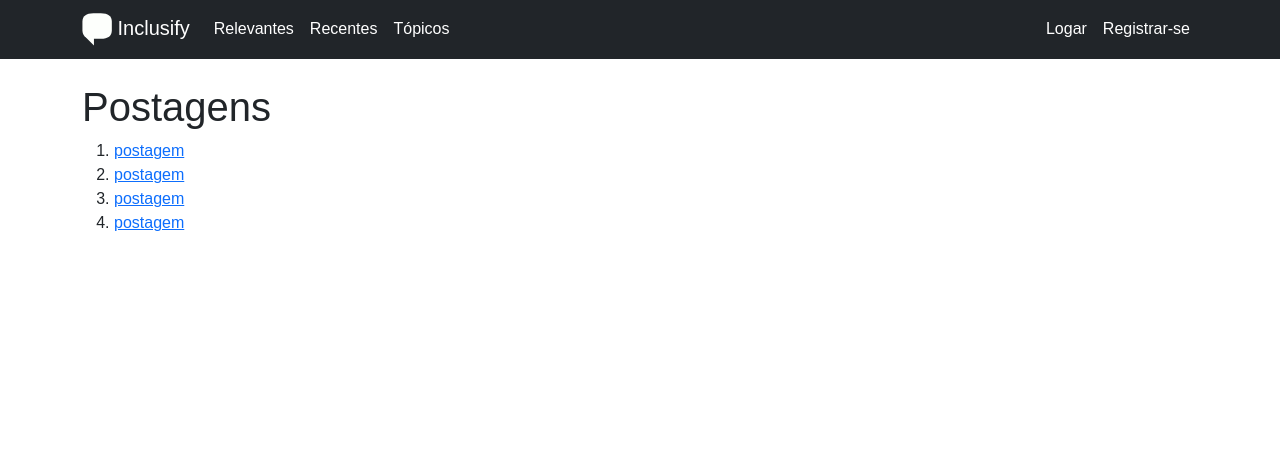
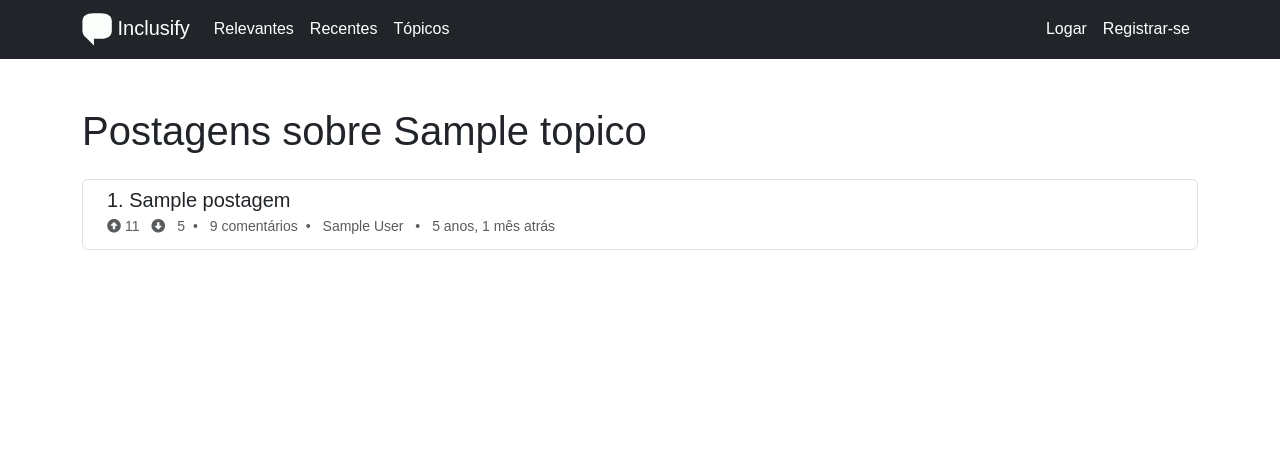
Before and after one commit to denilsondmoura/inclusify, a Django app: page /topicos/1/postagens/ in a window 1280 px wide. Shown: the top 449 px of the page. Run offline with Django 5.2, Linux system fonts and the light colour scheme; tables that the repository leaves empty hold one stand-in row (values such as "Sample post"); some web fonts are replaced.

Commit message:
Implementação das paginas de postagens_relevantes_list, postagens_recentes_list, topicos_list e topico_postagens_list

```diff
--- a/apps/accounts/models.py
+++ b/apps/accounts/models.py
@@ -13,9 +13,9 @@ class Profile(AbstractUser):
     # Substitui o campo username pelo email como identificador principal (opcional)
     # Se quiser usar o email como principal login:
     # username = None
-    # email = models.EmailField("email address", unique=True)
+    # email = models.EmailField("email address", unique=True)s
 
-    nome_publico = models.CharField(max_length=150, blank=True, null=True)
+    nome_publico = models.CharField(max_length=150, blank=False, null=False)
     foto = models.ImageField(upload_to="fotos_perfil/", blank=True, null=True)
     descricao_perfil = models.TextField(blank=True, null=True)
     theme = models.CharField(max_length=50, choices=THEME_CHOICES, default="light")
@@ -28,4 +28,4 @@ class Profile(AbstractUser):
     # REQUIRED_FIELDS = []  # Campos obrigatórios além do email para criar superuser
 
     def __str__(self):
-        return self.email if self.email else self.username
+        return self.nome_publico
--- a/apps/core/models.py
+++ b/apps/core/models.py
@@ -4,10 +4,15 @@ from .mixins import AuditMixin
 
 class Topico(AuditMixin):
     nome = models.CharField(max_length=100)
-    descricao = models.TextField()
+    descricao = models.TextField(max_length=250)
 
     def __str__(self):
         return self.nome
+
+    @property
+    def post_count(self):
+        # TODO: Implementar calculo
+        return 165
 
 
 class Postagem(AuditMixin):
@@ -22,6 +27,23 @@ class Postagem(AuditMixin):
 
     def __str__(self):
         return self.titulo
+
+    @property
+    def upvotes_count(self):
+        # TODO: Implementar calculo
+        return 11
+
+    @property
+    def downvotes_count(self):
+        # TODO: Implementar calculo
+        return 5
+
+    @property
+    def comentarios_count(self):
+        # TODO: Implementar calculo
+        return 9
+
+
 
 
 class Comentario(AuditMixin):
--- a/apps/core/templates/base.html
+++ b/apps/core/templates/base.html
@@ -6,10 +6,11 @@
   <meta charset="UTF-8">
   <meta name="viewport" content="width=device-width, initial-scale=1.0">
   <title>Inclusify</title>
+  <link rel="icon" type="image/png" href="{% static 'img/logo.svg'%}">
   <link rel="preconnect" href="https://fonts.googleapis.com">
   <link rel="preconnect" href="https://fonts.gstatic.com" crossorigin>
+  <link rel="stylesheet" href="https://cdnjs.cloudflare.com/ajax/libs/font-awesome/5.15.4/css/all.min.css">
   <link href="https://fonts.googleapis.com/css2?family=ADLaM+Display&display=swap" rel="stylesheet">
-  <!-- Bootstrap 5 CSS via CDN -->
   <link href="https://cdn.jsdelivr.net/npm/bootstrap@5.3.0/dist/css/bootstrap.min.css" rel="stylesheet">
   <style>
     body {
@@ -132,7 +133,7 @@
     </nav>
   </header>
 
-  <main class="container mt-4 h-100">
+  <main class="container my-5 h-100">
     {% block content %}
     {% endblock content %}
   </main>
--- /dev/null
+++ b/apps/core/templates/partials/paginacao.html
@@ -0,0 +1,37 @@
+{% if is_paginated %}
+<nav class="d-flex justify-content-center mt-5" aria-label="Navegação da página">
+    <ul class="pagination">
+        {% if page_obj.has_previous %}
+        <li class="page-item">
+            <a class="page-link text-dark" href="?page=1" aria-label="Primeira">
+                &laquo; Primeira
+            </a>
+        </li>
+        <li class="page-item">
+            <a class="page-link text-dark" href="?page={{ page_obj.previous_page_number }}" aria-label="Anterior">
+                &lsaquo; Anterior
+            </a>
+        </li>
+        {% endif %}
+
+        <li class="page-item disabled">
+            <span class="page-link">
+                Página {{ page_obj.number }} de {{ paginator.num_pages }}
+            </span>
+        </li>
+
+        {% if page_obj.has_next %}
+        <li class="page-item">
+            <a class="page-link text-dark" href="?page={{ page_obj.next_page_number }}" aria-label="Próxima">
+                Próxima &rsaquo;
+            </a>
+        </li>
+        <li class="page-item">
+            <a class="page-link text-dark" href="?page={{ paginator.num_pages }}" aria-label="Última">
+                Última &raquo;
+            </a>
+        </li>
+        {% endif %}
+    </ul>
+</nav>
+{% endif %}
--- /dev/null
+++ b/apps/core/templates/partials/postagem_list_item.html
@@ -0,0 +1,24 @@
+<article
+    class="list-group-item list-group-item-action d-flex justify-content-between align-items-center rounded-2 mb-2 px-4"
+    role="listitem">
+    <a href="{% url 'postagem_detail' object.id %}" class="text-decoration-none text-dark"
+        aria-label="Ler mais sobre {{ object.titulo }}">
+        <div>
+            <h2 class="h5 mb-1">
+                {{ page_obj.start_index|add:forloop.counter|add:-1 }}. {{ object.titulo }}
+            </h2>
+            <p class="text-muted small mb-1">
+                <span aria-hidden="true"><i class="fas fa-arrow-alt-circle-up"></i></span> <span
+                    aria-label="Up Votes">{{ object.upvotes_count }}</span>
+                <span class="ms-2" aria-hidden="true"><i class="fas fa-arrow-alt-circle-down"></i></span> <span
+                    class="mx-2" aria-label="Down Votes">{{ object.downvotes_count }}</span>•
+                <span class="mx-2" aria-label="Comentários">{{ object.comentarios_count }} comentários</span>•
+                <span class="mx-2" aria-label="Autor">{{ object.created_by.nome_publico }}</span> •
+                <time class="mx-2" datetime="{{ object.created_at|date:'Y-m-d' }}"
+                    aria-label="Publicado há {{ object.created_at|timesince }}">
+                    {{ object.created_at|timesince }} atrás
+                </time>
+            </p>
+        </div>
+    </a>
+</article>
--- a/apps/core/templates/topico_postagens_list.html
+++ b/apps/core/templates/topico_postagens_list.html
@@ -1,13 +1,16 @@
 {% extends "base.html" %}
 
 {% block content %}
-  <h1>{{ title }}</h1>
 
-  <ol>
-    <li><a href="{% url 'postagem_detail' 1 %}">postagem</a></li>
-    <li><a href="{% url 'postagem_detail' 2 %}">postagem</a></li>
-    <li><a href="{% url 'postagem_detail' 3 %}">postagem</a></li>
-    <li><a href="{% url 'postagem_detail' 4 %}">postagem</a></li>
-  </ol>
+<section class="list-group" role="list" aria-labelledby="postagens-titulo">
+  <h1 id="postagens-titulo" class="mb-4">{{ title }}</h1>
+
+  {% for object in page_obj.object_list %}
+    {% include "partials/postagem_list_item.html" %}
+  {% empty %}
+    <p class="text-muted">Nenhuma postagem disponível no momento.</p>
+  {% endfor %}
+</section>
+{% include "partials/paginacao.html" %}
 
 {% endblock content %}
--- a/apps/core/views.py
+++ b/apps/core/views.py
@@ -1,36 +1,36 @@
 from django.shortcuts import render
+from django.contrib.auth.mixins import LoginRequiredMixin
 from django.views.generic import (
     FormView,
     ListView, CreateView, UpdateView,
     TemplateView, DetailView, DeleteView,
 )
-from .models import Postagem
+from .models import Postagem, Topico
 
-class PostagensRelevantesListView(TemplateView):
+class PostagensRelevantesListView(ListView):
 
     template_name = 'postagens_relevantes_list.html'
-    # model = Postagem
-    paginate_by = 20
-    ordering = 'identificacao', 'cadastrador',
+    model = Postagem
+    paginate_by = 10
 
     def get_queryset(self):
-        queryset = super().get_queryset()
+        queryset = super().get_queryset().order_by('id')
         return queryset
 
     def get_context_data(self, *, object_list=None, **kwargs):
         context = super().get_context_data(**kwargs)
         context['title'] = 'Relevantes'
+        context['postagens'] = Postagem.objects.all()
         return context
 
-class PostagensRecentesListView(TemplateView):
+class PostagensRecentesListView(ListView):
 
     template_name = 'postagens_recentes_list.html'
-    # model = Postagem
-    paginate_by = 20
-    ordering = 'identificacao', 'cadastrador',
+    model = Postagem
+    paginate_by = 10
 
     def get_queryset(self):
-        queryset = super().get_queryset()
+        queryset = super().get_queryset().order_by('created_at')
         return queryset
 
     def get_context_data(self, *, object_list=None, **kwargs):
@@ -38,12 +38,12 @@ class PostagensRecentesListView(TemplateView):
         context['title'] = 'Recentes'
         return context
 
-class PostagemCreateView(TemplateView):
+class PostagemCreateView(LoginRequiredMixin, CreateView):
 
     template_name = 'postagem_form.html'
-    # model = Postagem
-    paginate_by = 20
-    ordering = 'identificacao', 'cadastrador',
+    model = Postagem
+    paginate_by = 10
+    ordering = 'id',
 
     def get_queryset(self):
         queryset = super().get_queryset()
@@ -54,12 +54,12 @@ class PostagemCreateView(TemplateView):
         context['title'] = 'Criar Postagem'
         return context
 
-class PostagemDetailView(TemplateView):
+class PostagemDetailView(DetailView):
 
     template_name = 'postagem_detail.html'
-    # model = Postagem
-    paginate_by = 20
-    ordering = 'identificacao', 'cadastrador',
+    model = Postagem
+    paginate_by = 10
+    ordering = 'id',
 
     def get_queryset(self):
         queryset = super().get_queryset()
@@ -70,12 +70,11 @@ class PostagemDetailView(TemplateView):
         context['title'] = 'Detalhes'
         return context
 
-class TopicosListView(TemplateView):
+class TopicosListView(ListView):
 
     template_name = 'topicos_list.html'
-    # model = Postagem
-    paginate_by = 20
-    ordering = 'identificacao', 'cadastrador',
+    model = Topico
+    paginate_by = 9
 
     def get_queryset(self):
         queryset = super().get_queryset()
@@ -86,18 +85,24 @@ class TopicosListView(TemplateView):
         context['title'] = 'Tópicos'
         return context
 
-class TopicoPostagensListView(TemplateView):
+class TopicoPostagensListView(ListView):
 
     template_name = 'topico_postagens_list.html'
-    # model = Postagem
-    paginate_by = 20
-    ordering = 'identificacao', 'cadastrador',
+    model = Postagem
+    paginate_by = 10
+    ordering = 'id',
 
     def get_queryset(self):
         queryset = super().get_queryset()
+        pk = self.kwargs.get('pk')
+        topico = Topico.objects.get(pk=pk)
+        # TODO: filtrar as postagens pelo topico
         return queryset
 
     def get_context_data(self, *, object_list=None, **kwargs):
         context = super().get_context_data(**kwargs)
-        context['title'] = 'Postagens'
+        pk = self.kwargs.get('pk')
+        topico = Topico.objects.get(pk=pk)
+
+        context['title'] = f'Postagens sobre {topico}'
         return context
```
Also changed, not shown: apps/core/templates/partials/topico_list_item.html (added, +12 -0 lines), apps/core/templates/postagens_recentes_list.html (+10 -7 lines), apps/core/templates/postagens_relevantes_list.html (+10 -7 lines), apps/core/templates/topicos_list.html (+11 -7 lines).
